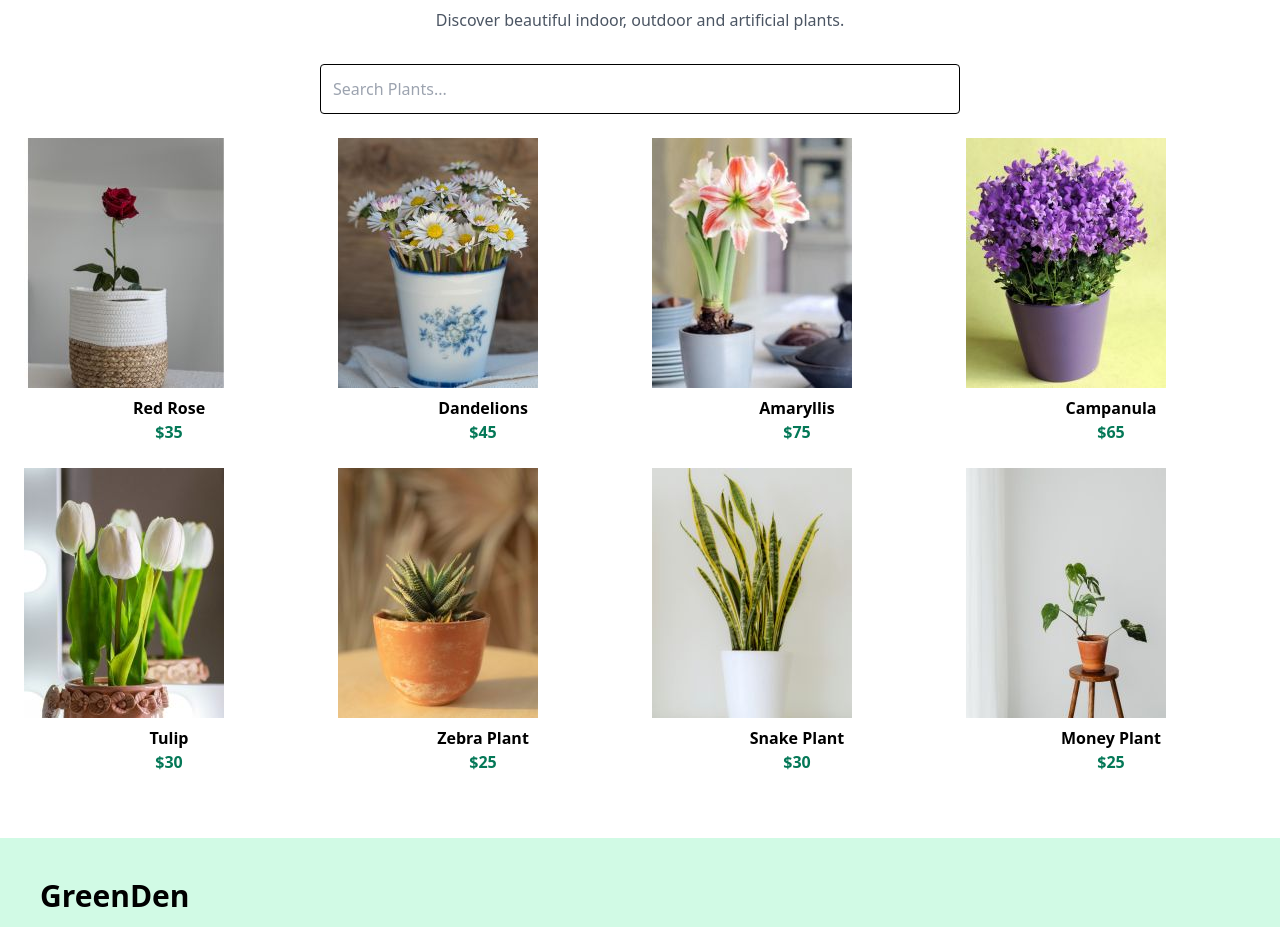
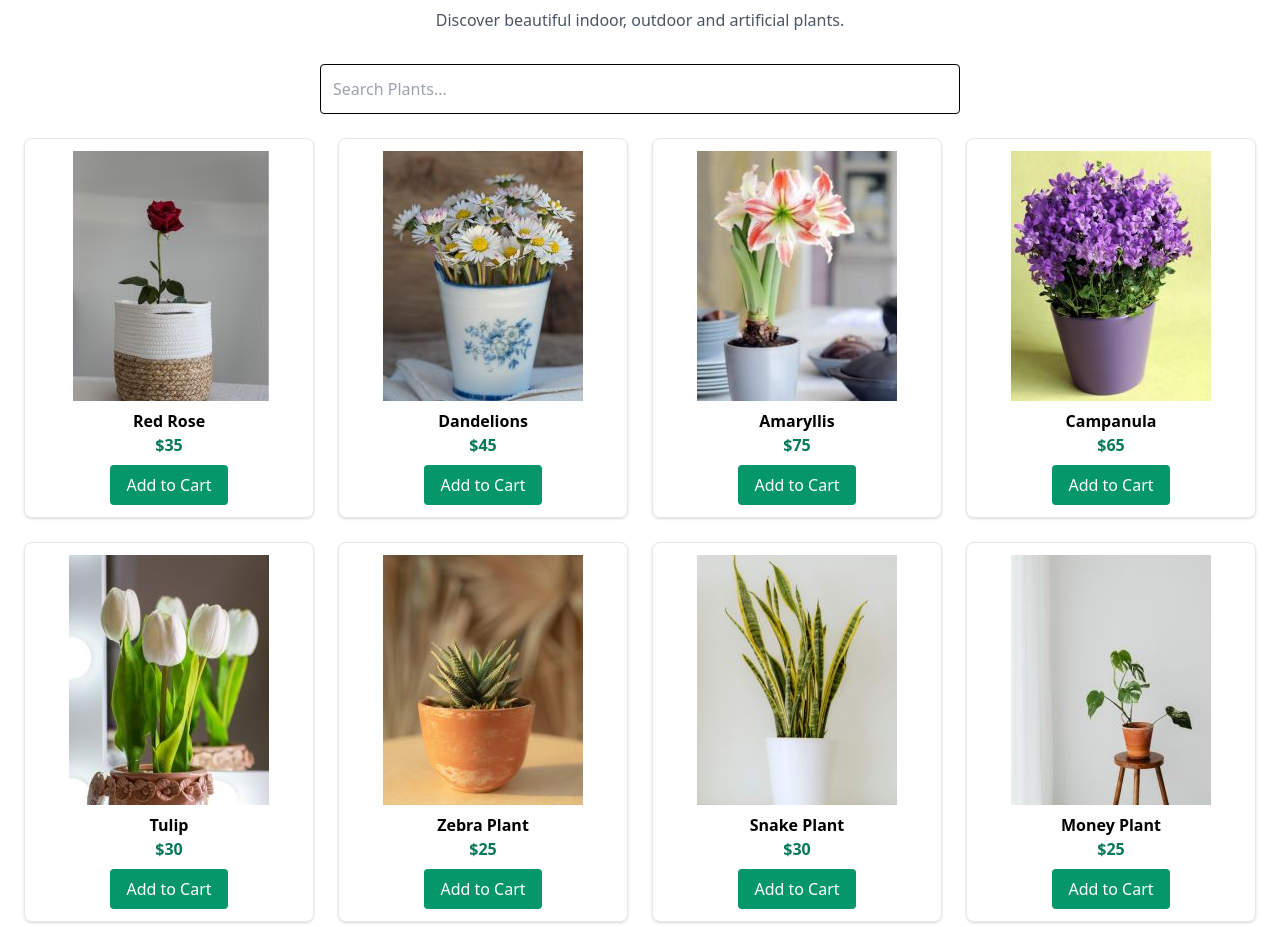
Before and after one commit to 142ksangeetha-hue/greenden-tailwind, a plain HTML site: page product.html in a window 1280 px wide. Shown: the part 140-1067 px from the top of the page. Drawn offline with nearby package versions, Linux system fonts and the light colour scheme.

Commit message:
Updated footer and product section

```diff
--- a/product.html
+++ b/product.html
@@ -6,8 +6,7 @@
     <meta name="viewport" content="width=device-width, initial-scale=1.0">
     <title>GreenDen - Products</title>
 
-    <link rel="stylesheet"
-        href="https://cdn.jsdelivr.net/npm/tailwindcss@2.2.19/dist/tailwind.min.css">
+    <link rel="stylesheet" href="https://cdn.jsdelivr.net/npm/tailwindcss@2.2.19/dist/tailwind.min.css">
 </head>
 
 <body>
@@ -33,9 +32,7 @@
 
     <!-- Search Bar -->
     <section class="flex justify-center mt-8">
-        <input type="text"
-            placeholder="Search Plants..."
-            class="border border-black p-3 w-4/5 md:w-1/2 rounded">
+        <input type="text" placeholder="Search Plants..." class="border border-black p-3 w-4/5 md:w-1/2 rounded">
     </section>
 
     <!-- Products -->
@@ -43,60 +40,85 @@
 
         <div class="grid grid-cols-2 md:grid-cols-4 gap-6 text-center">
 
-            <div>
+
+            <div class="border p-3 rounded-lg shadow hover:shadow-xl flex flex-col items-center">
                 <img src="/images/bestseller_1.jpg"
                     class="hover:shadow-2xl transform hover:-translate-y-2 duration-300">
                 <h2 class="font-semibold mt-2">Red Rose</h2>
                 <p class="text-green-700 font-bold">$35</p>
+                <button class="bg-green-600 text-white px-4 py-2 rounded mt-2 hover:bg-green-700">
+                    Add to Cart
+                </button>
             </div>
 
-            <div>
+            <div class="border p-3 rounded-lg shadow hover:shadow-xl flex flex-col items-center">
                 <img src="/images/bestseller_2.jpg"
                     class="hover:shadow-2xl transform hover:-translate-y-2 duration-300">
                 <h2 class="font-semibold mt-2">Dandelions</h2>
                 <p class="text-green-700 font-bold">$45</p>
+                <button class="bg-green-600 text-white px-4 py-2 rounded mt-2 hover:bg-green-700">
+                    Add to Cart
+                </button>
             </div>
 
-            <div>
+            <div class="border p-3 rounded-lg shadow hover:shadow-xl flex flex-col items-center">
                 <img src="/images/bestseller_3.jpg"
                     class="hover:shadow-2xl transform hover:-translate-y-2 duration-300">
                 <h2 class="font-semibold mt-2">Amaryllis</h2>
                 <p class="text-green-700 font-bold">$75</p>
+                <button class="bg-green-600 text-white px-4 py-2 rounded mt-2 hover:bg-green-700">
+                    Add to Cart
+                </button>
             </div>
 
-            <div>
+            <div class="border p-3 rounded-lg shadow hover:shadow-xl flex flex-col items-center">
                 <img src="/images/bestseller_4.jpg"
                     class="hover:shadow-2xl transform hover:-translate-y-2 duration-300">
                 <h2 class="font-semibold mt-2">Campanula</h2>
                 <p class="text-green-700 font-bold">$65</p>
+                <button class="bg-green-600 text-white px-4 py-2 rounded mt-2 hover:bg-green-700">
+                    Add to Cart
+                </button>
             </div>
 
-            <div>
+            <div class="border p-3 rounded-lg shadow hover:shadow-xl flex flex-col items-center">
                 <img src="/images/bestseller_5.jpg"
                     class="hover:shadow-2xl transform hover:-translate-y-2 duration-300">
                 <h2 class="font-semibold mt-2">Tulip</h2>
                 <p class="text-green-700 font-bold">$30</p>
+                <button class="bg-green-600 text-white px-4 py-2 rounded mt-2 hover:bg-green-700">
+                    Add to Cart
+                </button>
             </div>
 
-            <div>
+            <div class="border p-3 rounded-lg shadow hover:shadow-xl flex flex-col items-center">
                 <img src="/images/bestseller_6.jpg"
                     class="hover:shadow-2xl transform hover:-translate-y-2 duration-300">
                 <h2 class="font-semibold mt-2">Zebra Plant</h2>
                 <p class="text-green-700 font-bold">$25</p>
+                <button class="bg-green-600 text-white px-4 py-2 rounded mt-2 hover:bg-green-700">
+                    Add to Cart
+                </button>
             </div>
 
-            <div>
+            <div class="border p-3 rounded-lg shadow hover:shadow-xl flex flex-col items-center">
                 <img src="/images/bestseller_7.jpg"
                     class="hover:shadow-2xl transform hover:-translate-y-2 duration-300">
                 <h2 class="font-semibold mt-2">Snake Plant</h2>
                 <p class="text-green-700 font-bold">$30</p>
+                <button class="bg-green-600 text-white px-4 py-2 rounded mt-2 hover:bg-green-700">
+                    Add to Cart
+                </button>
             </div>
 
-            <div>
+            <div class="border p-3 rounded-lg shadow hover:shadow-xl flex flex-col items-center">
                 <img src="/images/bestseller_8.jpg"
                     class="hover:shadow-2xl transform hover:-translate-y-2 duration-300">
                 <h2 class="font-semibold mt-2">Money Plant</h2>
                 <p class="text-green-700 font-bold">$25</p>
+                <button class="bg-green-600 text-white px-4 py-2 rounded mt-2 hover:bg-green-700 text-center">
+                    Add to Cart
+                </button>
             </div>
 
         </div>
```
Also changed, not shown: contact.html (+13 -14 lines), index.html (+51 -12 lines).
